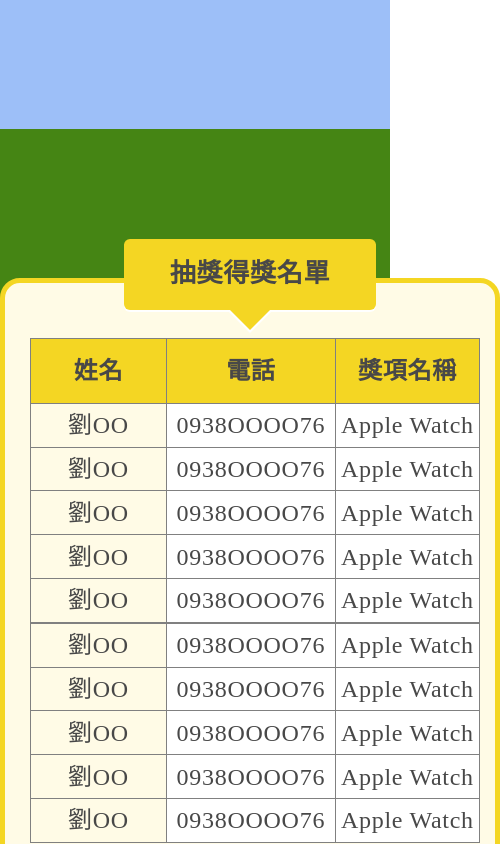
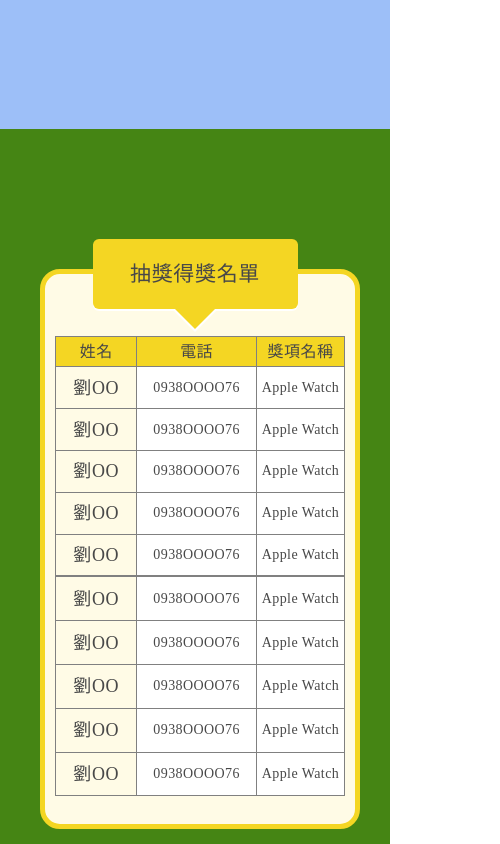
Before and after one commit to tzu-chien-hung/airport_jq_grag, a plain HTML site: page jq_drag/activity.html in a window 390 px wide. Shown: the part 1156-2000 px from the top of the page, 500 px wide, since content can reach past the window. Drawn offline with Linux system fonts and the light colour scheme.

Commit message:
add 活動頁 rwd

```diff
--- a/jq_drag/css/activity.css
+++ b/jq_drag/css/activity.css
@@ -88,7 +88,7 @@ body {
 /* ===================  table =====================  */
 table {
     border-collapse: collapse;
-    width: 562px;
+    width: 550px;
     height: 365px;
     text-align: center;
 }
@@ -180,7 +180,7 @@ td {
 }
 
 .activity_main2_content {
-    width: 1200px;
+    width: 1160px;
     margin: 0px auto;
     padding-top: 40px;
 }
@@ -190,11 +190,22 @@ td {
     border: 5px solid #F4D623;
     padding: 0px 25px;
     border-radius: 20px;
-    width: 1200px;
+    width: 1160px;
     height: 580px;
 }
 
 /* ===================  main2 end =====================  */
+@media (min-width: 1400px) {
+    .activity_main2_content {
+        width: 1200px;
+    }
+
+    .activity_main2_border {
+        width: 1200px;
+    }
+
+}
+
 @media (min-width: 1200px) {
     .activity_main2_border {
         display: flex;
@@ -203,53 +214,63 @@ td {
     }
 
 }
+
 @media (max-width: 1199.98px) {
     .activity_main1_content {
         width: 700px;
         padding-top: 40px;
     }
+
     .activity_main1_content_border {
         width: 700px;
         height: 380px;
     }
+
     .activity_main1_content_word {
         width: 626px;
         height: 320px;
     }
+
     .activity_main1_btn {
         width: 700px;
         height: 64px;
     }
+
     .activity_main2_content {
         width: 700px;
         /* padding-top: 40px; */
     }
+
     .activity_main2_border {
         padding: 55px 25px;
         width: 700px;
         height: 600px;
     }
-    table{
+
+    table {
         margin: 0 auto;
         height: 285px;
     }
-    .table_2{
+
+    .table_2 {
         height: 220px;
     }
-    .thead{
+
+    .thead {
         height: 40px;
     }
-    .thead_nd{
+
+    .thead_nd {
         display: none;
     }
-    .table_tr{
+
+    .table_tr {
         /* height: 30px; */
     }
 
 }
-@media (max-width: 992px) {
 
-}
+@media (max-width: 992px) {}
 
 @media (max-width: 768px) {
     .activity_main1_content {
@@ -269,36 +290,115 @@ td {
         font-size: 18px;
         line-height: 36px;
     }
+
     .activity_main1_btn {
         width: 500px;
         height: 64px;
     }
+
     .activity_main2_content {
         width: 500px;
         /* padding-top: 40px; */
     }
+
     .activity_main2_border {
-        padding: 55px 25px;
+        padding: 75px 25px;
         width: 500px;
-        height: 700px;
+        height: 650px;
+
     }
-    table{
+
+    table {
         margin: 0 auto;
         height: 285px;
         width: 450px;
     }
-    .table_2{
+
+    td {
+        font-size: 18px;
+    }
+
+    .table_2 {
         height: 220px;
     }
-    .thead{
+
+    .thead {
         height: 40px;
     }
-    .thead_nd{
+
+    .thead_nd {
         display: none;
     }
-    .table_tr{
+
+    .table_tr {
         /* height: 30px; */
     }
 }
 
-@media (max-width: 576px) {}
+@media (max-width: 576px) {
+    .yellow_border {
+        width: 205px;
+        height: 70.36px;
+        font-size: 21px;
+        font-weight: 400;
+        margin: 0px auto 30px;
+    }
+
+    .activity_main1_content {
+        width: 320px;
+    }
+
+    .activity_main1_content_border {
+        border: 3px solid #458514;
+        width: 310px;
+        height: 390px;
+    }
+
+    .activity_main1_content_word {
+        width: 290px;
+        font-weight: 500;
+        font-size: 16px;
+        line-height: 30px;
+        padding: 0px 5px;
+    }
+
+    .activity_main1_btn {
+        width: 310px;
+        height: 56px;
+        font-weight: 400;
+        font-size: 19.514px;
+        line-height: 27px;
+    }
+
+    .activity_main2_content {
+        width: 310px;
+    }
+
+    .activity_main2_border {
+        padding: 62px 10px;
+        width: 320px;
+        height: 560px;
+    }
+
+    table {
+        height: 240px;
+        width: 290px;
+    }
+    thead{
+        height: 30px;
+    }
+    th {
+        font-weight: 400;
+        font-size: 16px;
+        line-height: 20px;
+    }
+
+    .table_td {
+        font-weight: 400;
+        font-size: 14px;
+        line-height: 18px;
+    }
+    .table_2 {
+        height: 220px;
+    }
+}
```
